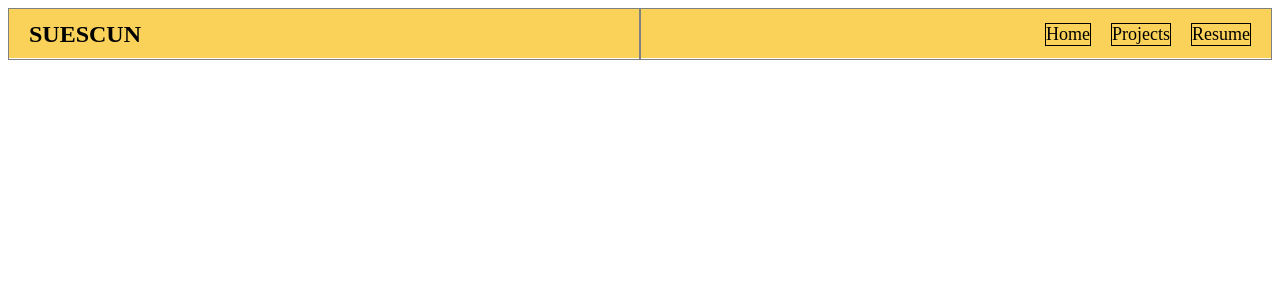
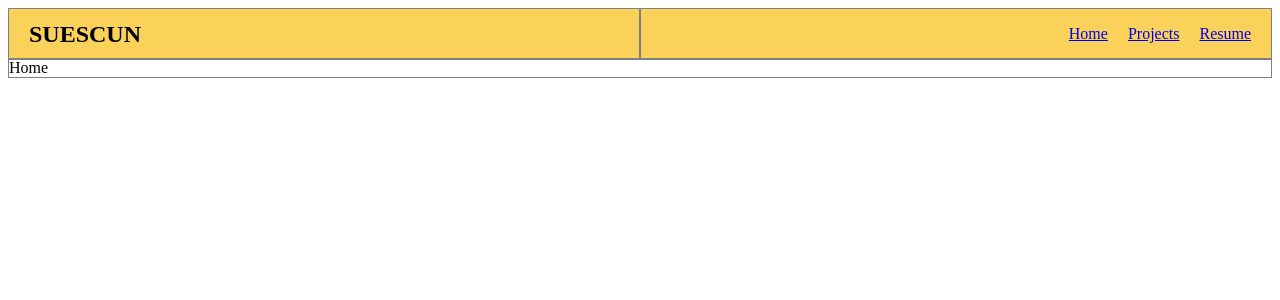
Before and after one commit to found-james/portfolio, a React (Create React App) app: page / in a window 1280 px wide. Shown: the top 300 px of the page. Built offline with nearby package versions, Linux system fonts and the light colour scheme.

Commit message:
create routes & create links to pages

```diff
--- a/package.json
+++ b/package.json
@@ -8,11 +8,12 @@
     "@testing-library/user-event": "^13.5.0",
     "react": "^18.1.0",
     "react-dom": "^18.1.0",
+    "react-router-dom": "^6.3.0",
     "react-scripts": "5.0.1",
     "web-vitals": "^2.1.4"
   },
   "scripts": {
-    "start": "react-scripts start",
+    "start": "PORT=4545 react-scripts start",
     "build": "react-scripts build",
     "test": "react-scripts test",
     "eject": "react-scripts eject"
--- a/public/index.html
+++ b/public/index.html
@@ -10,34 +10,12 @@
       content="Web site created using create-react-app"
     />
     <link rel="apple-touch-icon" href="%PUBLIC_URL%/logo192.png" />
-    <!--
-      manifest.json provides metadata used when your web app is installed on a
-      user's mobile device or desktop. See https://developers.google.com/web/fundamentals/web-app-manifest/
-    -->
+
     <link rel="manifest" href="%PUBLIC_URL%/manifest.json" />
-    <!--
-      Notice the use of %PUBLIC_URL% in the tags above.
-      It will be replaced with the URL of the `public` folder during the build.
-      Only files inside the `public` folder can be referenced from the HTML.
-
-      Unlike "/favicon.ico" or "favicon.ico", "%PUBLIC_URL%/favicon.ico" will
-      work correctly both with client-side routing and a non-root public URL.
-      Learn how to configure a non-root public URL by running `npm run build`.
-    -->
-    <title>React App</title>
+    <title> SUESCUN | Welcome </title>
   </head>
   <body>
-    <noscript>You need to enable JavaScript to run this app.</noscript>
-    <div id="root"></div>
-    <!--
-      This HTML file is a template.
-      If you open it directly in the browser, you will see an empty page.
-
-      You can add webfonts, meta tags, or analytics to this file.
-      The build step will place the bundled scripts into the <body> tag.
-
-      To begin the development, run `npm start` or `yarn start`.
-      To create a production bundle, use `npm run build` or `yarn build`.
-    -->
+    <main id="root">
+    </main>
   </body>
 </html>
--- a/src/components/App/App.js
+++ b/src/components/App/App.js
@@ -1,11 +1,20 @@
-import Default from "../../layout/Default/Default";
+import Default from "../../layout/Default/Default"
+import Home from "../../pages/Home/Home"
+import Projects from "../../pages/Projects/Projects"
+import Resume from "../../pages/Resume/Resume"
+
+import { Routes, Route } from"react-router-dom"
 
 function App() {
   return (
     <Default>
-
+      <Routes>
+        <Route exact path="/" element={ <Home /> } />
+        <Route exact path="/projects" element={ <Projects /> } />
+        <Route exact path="/resume" element={ <Resume /> } />
+      </Routes>
     </Default>
   );
 }
 
-export default App;
+export default App
--- a/src/components/Header/Header.js
+++ b/src/components/Header/Header.js
@@ -1,5 +1,5 @@
-import styles from "./header.module.css";
-
+import styles from "./header.module.css"
+import { Link } from "react-router-dom"
 function Header() {
   return (
     <header className={styles.header}>
@@ -8,9 +8,9 @@ function Header() {
         </section>
         <section>
             <ul>
-                <li>Home</li>
-                <li>Projects</li>
-                <li>Resume</li>
+                <Link to="/"><li>Home</li></Link>
+                <Link to="/projects"><li>Projects</li></Link>
+                <Link to="/resume"><li>Resume</li></Link>
             </ul>
         </section>
     </header>
--- a/src/index.js
+++ b/src/index.js
@@ -1,10 +1,13 @@
-import React from 'react';
-import ReactDOM from 'react-dom/client';
-import App from './components/App/App';
+import React from "react"
+import ReactDOM from "react-dom/client"
+import App from "./components/App/App"
+import { BrowserRouter as Router } from "react-router-dom"
 
-const root = ReactDOM.createRoot(document.getElementById('root'));
+const root = ReactDOM.createRoot(document.getElementById("root"))
 root.render(
   <React.StrictMode>
-    <App />
+    <Router>
+      <App />
+    </Router>
   </React.StrictMode>
-);
+)
--- /dev/null
+++ b/src/pages/Home/Home.js
@@ -0,0 +1,8 @@
+
+function Home() {
+  return (
+    <div style={{border: "1px solid gray"}}>Home</div>
+  )
+}
+
+export default Home
--- /dev/null
+++ b/src/pages/Projects/Projects.js
@@ -0,0 +1,8 @@
+
+function Projects() {
+  return (
+    <div>Projects</div>
+  )
+}
+
+export default Projects
--- /dev/null
+++ b/src/pages/Resume/Resume.js
@@ -0,0 +1,8 @@
+
+function Resume() {
+  return (
+    <div>Resume</div>
+  )
+}
+
+export default Resume
```
Also changed, not shown: src/components/Header/header.module.css (+26 -19 lines), 1 other file (tests, documents, lock files or other folders).
